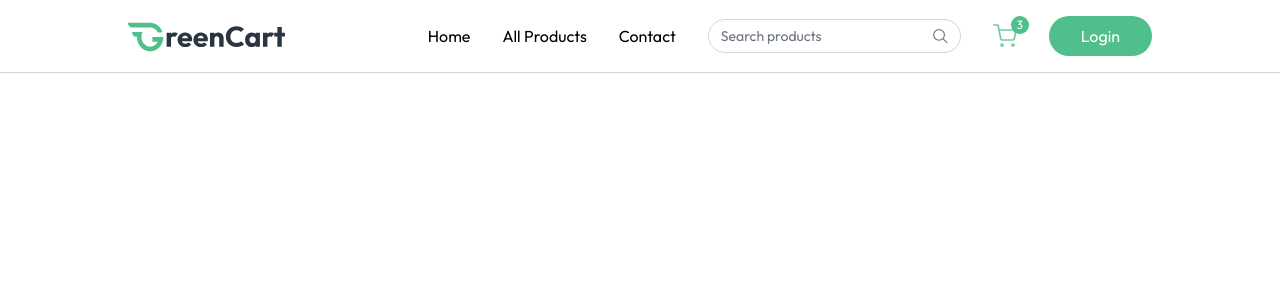
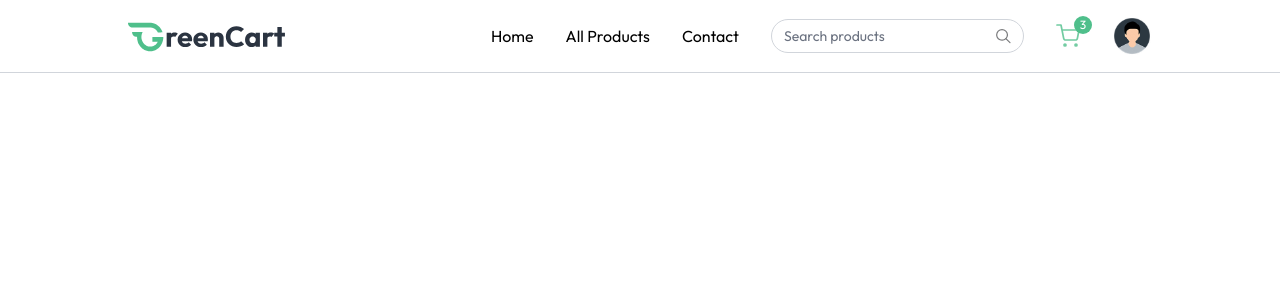
Before and after one commit to jim2107054/GreenCart, a React (Vite) app in the folder frontend/: page / in a window 1280 px wide. Shown: the top 300 px of the page. Built offline with nearby package versions, Linux system fonts and the light colour scheme; a web font is replaced by a local one.

Commit message:
navbar completed

```diff
--- a/frontend/src/components/Navbar.jsx
+++ b/frontend/src/components/Navbar.jsx
@@ -15,11 +15,11 @@
     return (
         <nav className="flex items-center justify-between px-6 md:px-16 lg:px-24 xl:px-32 py-4 border-b border-gray-300 bg-white relative transition-all">
 
-            <NavLink to="/" onClick={()=> scrollTo(0,0)}>
+            <NavLink to="/" onClick={()=> {scrollTo(0,0); setOpen(false)}}>
                 <img className='h-9' src={assets.logo} alt="Logo" />
             </NavLink>
 
-            {/* Desktop Menu */}
+            {/*---------------------Desktop Menu--------------------*/}
             <div className="hidden sm:flex items-center gap-8">
                 <NavLink to="/">Home</NavLink>
                 <NavLink to="/products">All Products</NavLink>
@@ -30,18 +30,40 @@
                     <img className='w-4 h-4' src={assets.search_icon} alt="search" />
                 </div>
 
-                <div className="relative cursor-pointer">
+                <div
+                onClick={() => navigate('/cart')}
+                className="relative cursor-pointer">
                     <img className='w-6 opacity-80' src={assets.cart_icon} alt="cart" />
                     <button className="absolute -top-2 -right-3 text-xs text-white bg-primary w-[18px] h-[18px] rounded-full">3</button>
                 </div>
 
-                <button
+                {
+                    user ?
+                    (
+                        <div className='relative group'>
+                            <img
+                            className='w-10 h-10 rounded-full cursor-pointer'
+                             src={assets.profile_icon} alt="profile" />
+                            <ul className='hidden group-hover:block absolute top-10 right-0 bg-white shadow border border-gray-200 py-2.5 w-40
+                             rounded-md text-sm z-40'>
+                                <li className='p-1.5 pl-3 hover:bg-primary/10 cursor-pointer'>
+                                    <NavLink to="/my-orders">My Orders</NavLink>
+                                </li>
+                                <li className='p-1.5 pl-3 hover:bg-primary/10 cursor-pointer'>
+                                    <button onClick={() => logout()}>Logout</button>
+                                </li>
+                            </ul>
+                        </div>
+                    ):(
+                        <button
                 onClick={() => {
                     setShowUserLogin(true);
                 }}
                 className="cursor-pointer px-8 py-2 bg-primary hover:bg-secondary transition text-white rounded-full">
                     Login
                 </button>
+                    )
+                }
             </div>
 
             <button onClick={() => open ? setOpen(false) : setOpen(true)} aria-label="Menu" className="sm:hidden">
@@ -49,7 +71,7 @@
                 <img src={assets.menu_icon} alt="Menu" />
             </button>
 
-            {/* Mobile Menu */}
+            {/*---------------------Mobile Menu--------------------*/}
             <div className={`${open ? 'flex' : 'hidden'} absolute top-[60px] left-0 w-full bg-white shadow-md py-4 flex-col items-start gap-2 px-5 text-sm md:hidden`}>
                 <NavLink to="/" onClick={()=>setOpen(false)}>Home</NavLink>
                 <NavLink to="/products" onClick={()=>setOpen(false)}>All Products</NavLink>
```
